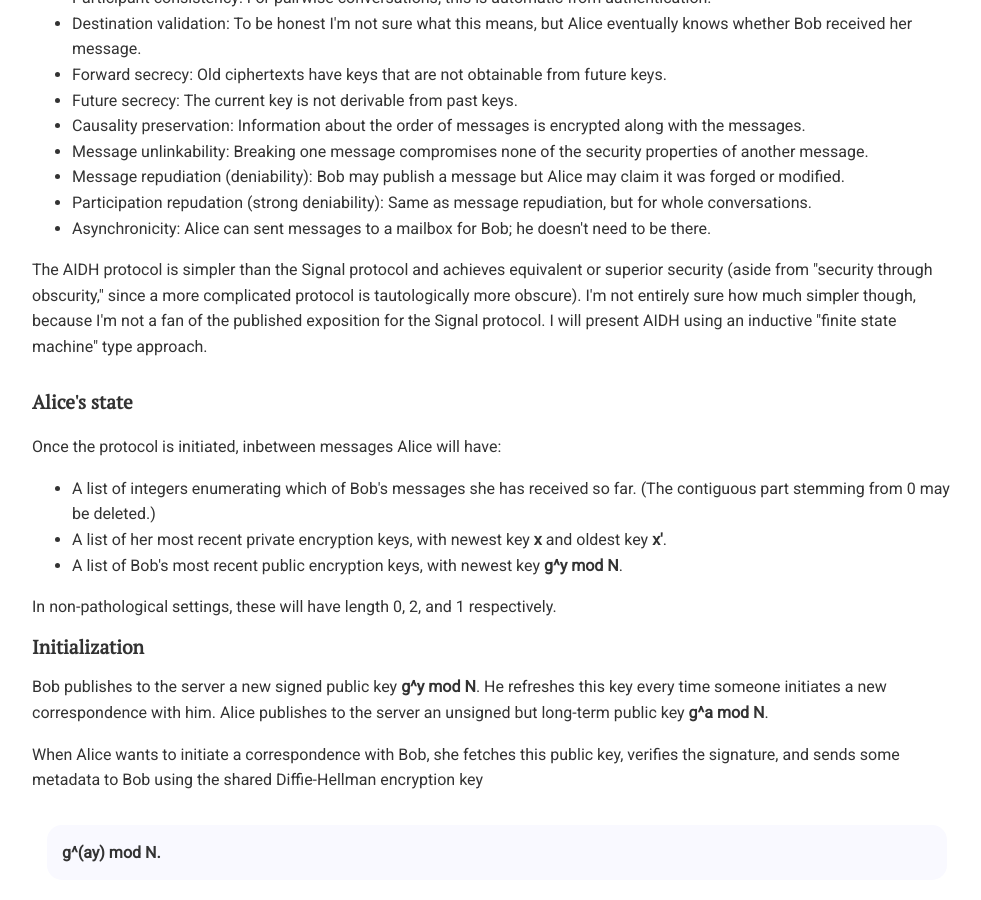
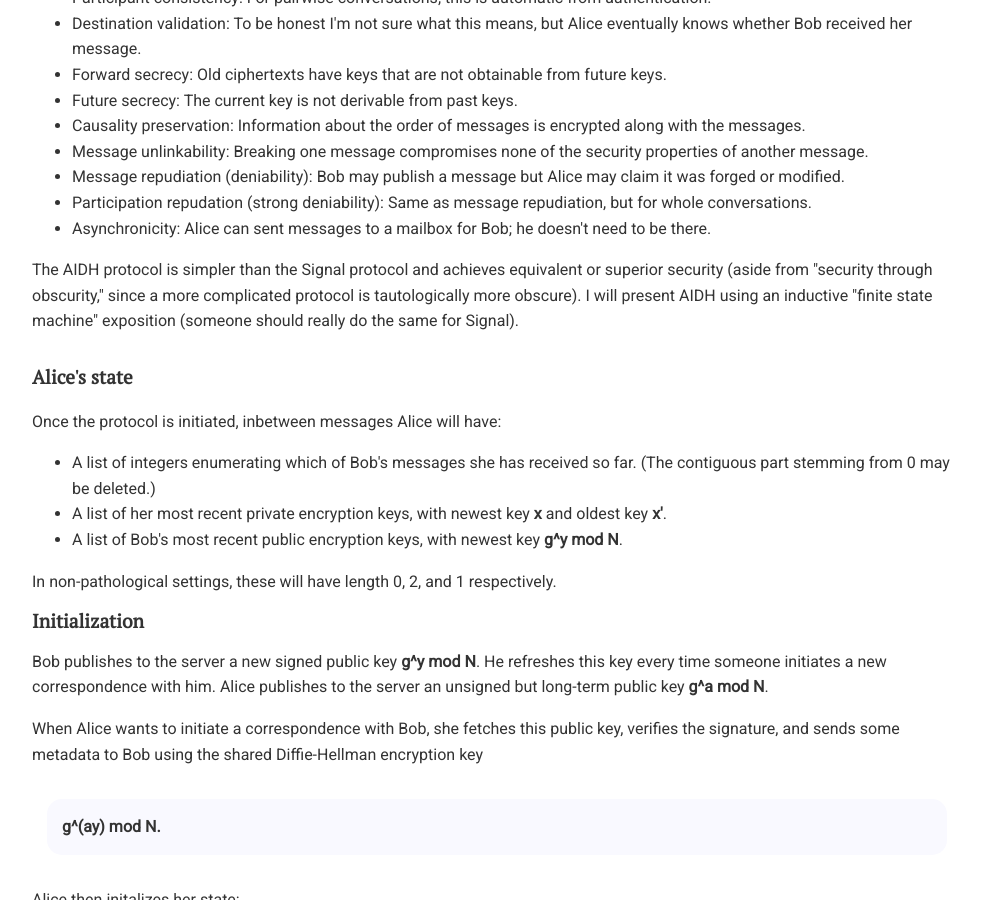
Before and after one commit to chatscrypt/chatscrypt.github.io, a Jekyll site: the page built from _posts/2020-01-23-the-chatscrypt-architecture-part-iii-authenticated-inductive-diffie-hellman.html, in a window 1280 px wide and 900 px high, scrolled down 555 px. Shown: the whole window, without its empty margins (143-1124 px from the left). Built offline with Jekyll 4.4.1, drawn with Linux system fonts in a browser that asks for light colours; comment, search, counter and statistics services are not loaded.

Commit message:
Update 2020-01-23-the-chatscrypt-architecture-part-iii-authenticated-inductive-diffie-hellman.html

```diff
--- a/_posts/2020-01-23-the-chatscrypt-architecture-part-iii-authenticated-inductive-diffie-hellman.html
+++ b/_posts/2020-01-23-the-chatscrypt-architecture-part-iii-authenticated-inductive-diffie-hellman.html
@@ -21,7 +21,7 @@ I came up with the Authenticated Inductive Diffie-Hellman (AIDH) protocol as I f
 <li> Asynchronicity: Alice can sent messages to a mailbox for Bob; he doesn't need to be there.
 </ul>
 
-<p>The AIDH protocol is simpler than the Signal protocol and achieves equivalent or superior security (aside from "security through obscurity," since a more complicated protocol is tautologically more obscure). I'm not entirely sure how much simpler though, because I'm not a fan of the published exposition for the Signal protocol. I will present AIDH using an inductive "finite state machine" type approach.
+<p>The AIDH protocol is simpler than the Signal protocol and achieves equivalent or superior security (aside from "security through obscurity," since a more complicated protocol is tautologically more obscure). I will present AIDH using an inductive "finite state machine" exposition (someone should really do the same for Signal).
 
 <h2>Alice's state</h2>
 
```
